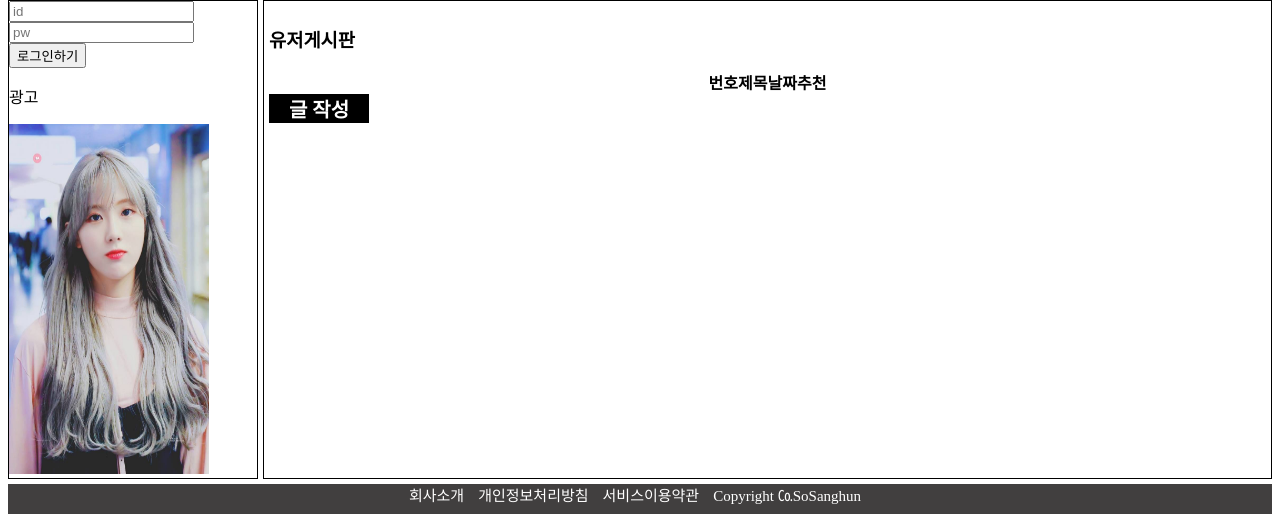
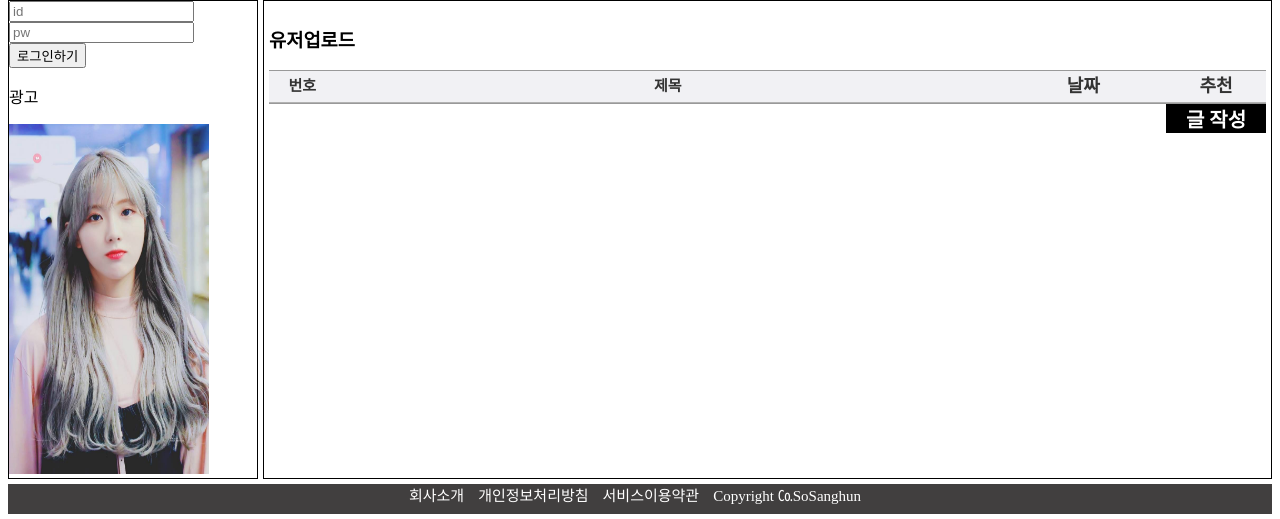
Before and after one commit to sourcesauce/SoWeb1, a PHP site: page /user.php in a window 1280 px wide. Shown: the part 123-642 px from the top of the page. Run offline with PHP 8.4, Linux system fonts and the light colour scheme; data that the repository does not hold is empty.

Commit message:
파일 정리

```diff
--- a/css/style.css
+++ b/css/style.css
@@ -1,26 +1,31 @@
 @charset "utf-8";
+
 /*******************상단로고**********************/
-#top_line{
+#top_line {
   text-align: center;
   padding: 10px;
   margin: 0px;
 }
-#top_line a{
+
+#top_line a {
   display: block;
   text-decoration: none;
   font-size: 35px;
   font-weight: bold;
   color: black;
 }
+
 /*****************상단메뉴********************/
-#top_menu{
+#top_menu {
   text-align: center;
 }
-#top_menu ul{
+
+#top_menu ul {
   display: inline-block;
   margin: 0;
   padding: 0;
 }
+
 #top_menu ul li {
   list-style: none;
   background-color: #2d2d2d;
@@ -29,7 +34,8 @@
   vertical-align: middle;
   text-align: center;
 }
-#top_menu .menuLink{
+
+#top_menu .menuLink {
   text-decoration: none;
   color: white;
   display: block;
@@ -38,26 +44,29 @@
   font-weight: bold;
 }
 
-#top_menu .menuLink:hover{
+#top_menu .menuLink:hover {
   background-color: #4d4d4d;
 }
 
 /***************메인 부분 grid 이용****************/
-.wrapper{
+.wrapper {
   display: grid;
   grid-gap: 5px;
   grid-template-columns: 250px auto;
   grid-template-rows: auto 30px;
 }
-.leftSection{
+
+.leftSection {
   border: 1px solid black;
 }
-.rightSection{
+
+.rightSection {
   padding: 5px;
   border: 1px solid black;
 }
+
 /***********************writeSection***************/
-.writeLeft{
+.writeLeft {
   font-size: 15px;
   color: #333;
   text-decoration: none;
@@ -70,7 +79,8 @@
   padding-top: 2px;
   padding-bottom: 2px;
 }
-.writeRight{
+
+.writeRight {
   font-size: 15px;
   color: #999;
   text-decoration: none;
@@ -81,43 +91,86 @@
   padding-top: 5px;
   padding-bottom: 5px;
 }
-/***************************footer*****************/
-.footer{
-  grid-row: 2;
-  grid-column: 1/3;
-  background-color: #413f3f;
+
+#userTableHead, #userTableHead th, #userTableHead td {
+  border: 0
+}
+
+#userTableHead {
+  width: 100%;
+  border-bottom: 1px solid #999;
+  color: #666;
+  font-size: 15px;
+  table-layout: fixed
+}
+
+#userTableHead .date, #userTableHead .hit {
+  padding: 0;
+  font-family: Tahoma;
+  font-size: 18px;
+  line-height: normal
+}
+
+#userTableHead th {
+  padding: 5px 0 6px;
+  border-top: solid 1px #999;
+  border-bottom: solid 1px #b2b2b2;
+  background-color: #f1f1f4;
+  color: #333;
+  font-weight: bold;
+  line-height: 20px;
+  vertical-align: top
+}
+
+#userTableHead td {
+  padding: 8px 0 9px;
+  border-bottom: solid 1px #d2d2d2;
   text-align: center;
+  line-height: 18px;
 }
-.footer a{
-  color: white;
-  text-decoration: none;
-  font-size: 15px;
-  margin-right: 10px;
-}
-/********************button*************************/
-.writeButton{
+.writeButton {
   text-align: center;
   background-color: black;
   width: 100px;
+  float:right;
 }
-.writeButton a{
+
+.writeButton a {
   text-decoration: none;
   color: white;
   display: block;
   font-size: 20px;
   font-weight: bold;
 }
-.writeResult{
+/***************************footer*****************/
+.footer {
+  grid-row: 2;
+  grid-column: 1/3;
+  background-color: #413f3f;
+  text-align: center;
+}
+
+.footer a {
+  color: white;
+  text-decoration: none;
+  font-size: 15px;
+  margin-right: 10px;
+}
+
+/********************button*************************/
+
+
+.writeResult {
   color: #a4aaa9;
   background: #fff;
   border: 1px solid #a4aaa9;
-  font-size:15px;
-  padding:7px 12px;
-  font-weight:normal;
-  margin:6px 0;
-  display:inline-block;
+  font-size: 15px;
+  padding: 7px 12px;
+  font-weight: normal;
+  margin: 6px 0;
+  display: inline-block;
   text-decoration: none;
   text-align: center;
   font-weight: bold;
-  min-width:120px;
+  min-width: 120px;
 }
--- a/data/gallery.txt
+++ /dev/null
@@ -1 +0,0 @@
-사진이요
--- a/data/tv.txt
+++ /dev/null
@@ -1,4 +0,0 @@
-<iframe width="560" height="315" src="https://www.youtube.com/embed/4D7zDAln58c" frameborder="0" allow="accelerometer; autoplay; encrypted-media; gyroscope; picture-in-picture" allowfullscreen></iframe>
-<p>
-  <strong>방송연예 페이지 입니다.</strong>
-</p>
--- a/lib/aside.php
+++ b/lib/aside.php
@@ -1,3 +1,4 @@
+<!-- JavaScript를 이용해서 google 로그인 써보기 -->
 <div class="leftSection">
   <form class="" action="login_test.php" method="POST">
     <input type="text" placeholder="id" name="id" value="">
--- a/lib/footer.php
+++ b/lib/footer.php
@@ -1,3 +1,4 @@
+<!-- 아직 건들일 일 없음 -->
 <div class="footer">
   <a href="#">회사소개</a>
   <a href="#">개인정보처리방침</a>
--- a/lib/top.php
+++ b/lib/top.php
@@ -1,14 +1,12 @@
-<?php $topTitle = "So의 Web세상"?>
-<!-- 상단시작 -->
 <header id="top_line">
-  <a href="index.php"> <?php echo "$topTitle"; ?></a>
+  <a href="index.php">So의 Web세상</a>
 </header>
-<!-- 상단 끝 -->
+
 <nav id="top_menu">
   <ul>
     <li><a class="menuLink" href="user.php" target="_self">유저업로드</a></li>
     <li><a class="menuLink" href="tv.php" target="_self">방송연예</a></li>
-    <li><a class="menuLink" href="gallery.php" target="_self">사진</a></li>
-    <li><a class="menuLink" href="bookmark.php" target="_self">북마크</a></li>
+    <li><a class="menuLink" href="testPage.html" target="_self">사진</a></li>
+    <li><a class="menuLink" href="testPage.html" target="_self">북마크</a></li>
   </ul>
 </nav>
--- a/user.php
+++ b/user.php
@@ -57,20 +57,27 @@ while($row = mysqli_fetch_array($result)){
 
       <!-- 본문 -->
       <div class="rightSection">
-        <h3>유저게시판</h3>
-
-        <table class="boradTable" border="0" align="center" cellpadding="0" cellspacing="0">
+        <h3>유저업로드</h3>
+        <table id="userTableHead" border="1" align="center" cellpadding="0" cellspacing="0">
+          <colgroup>
+            <col width="20">
+            <col width="200">
+            <col width="50">
+            <col width="30">
+          </colgroup>
           <thead>
             <tr>
-              <td>번호</td>
-              <td>제목</td>
-              <td>날짜</td>
-              <td>추천</td>
+              <th>번호</th>
+              <th class="title">제목</th>
+              <th class="date">날짜</th>
+              <th class="hit">추천</th>
             </tr>
           </thead>
+        <tbody>
           <?php
           echo $list;
           ?>
+        </tbody>
         </table>
 
         <div class="writeButton">
```
Also changed, not shown: bookmark.php (deleted, +0 -40 lines), data/bookmark.txt (deleted, +0 -15 lines), data/user.txt (deleted, +0 -11 lines), gallery.php (deleted, +0 -40 lines), testPage.html (added, +11 -0 lines), 1 other file. Lines whose indentation alone changed are shown as unchanged.
